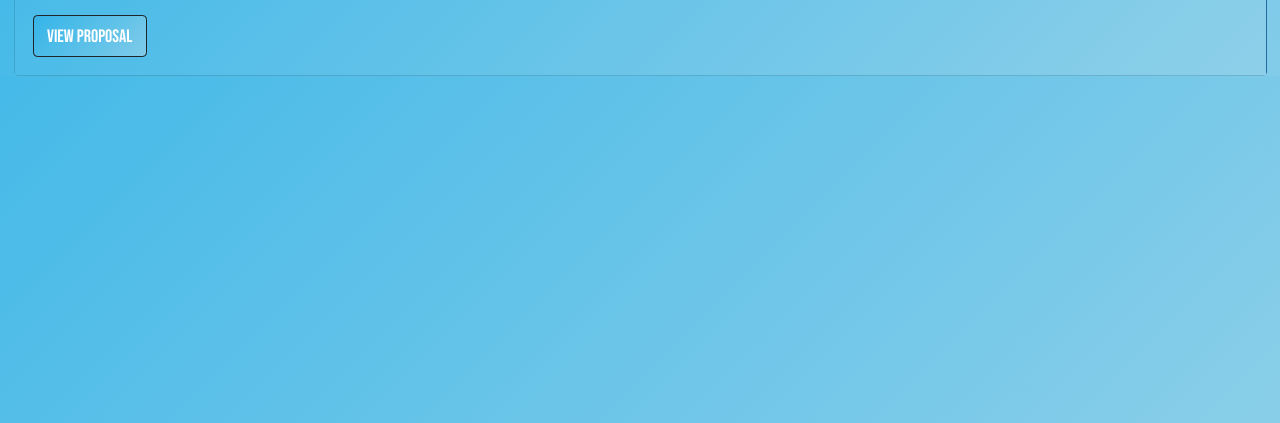
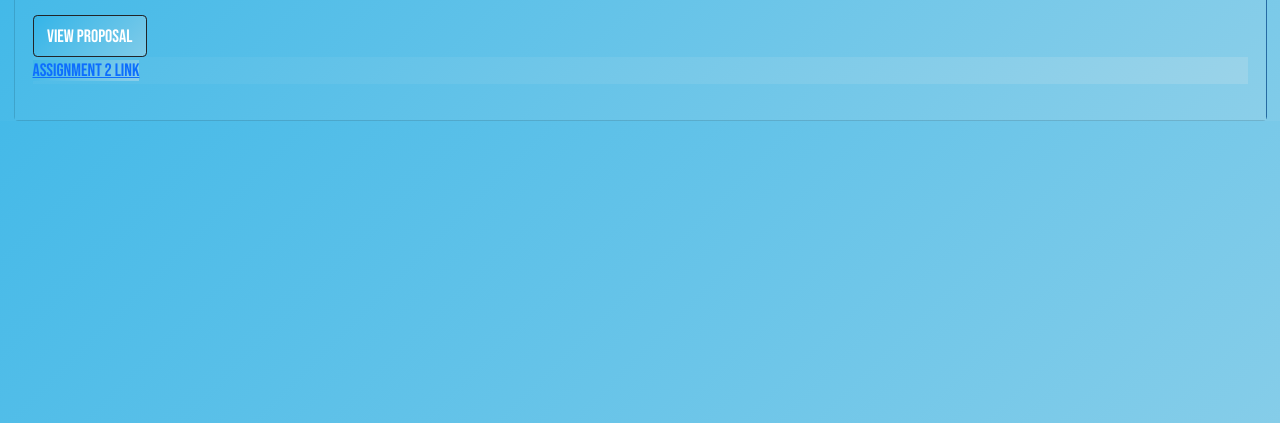
Before and after one commit to SaroshBinImran/islamic.github.io, a plain HTML site: page index.html in a window 1280 px wide. Shown: the part 377-800 px from the top of the page. Drawn offline with nearby package versions, Linux system fonts and the light colour scheme.

Commit message:
Add assignment 2 link

```diff
--- a/index.html
+++ b/index.html
@@ -24,7 +24,8 @@
                     <h3 class="card-title">Portfolio</h3>
                     <p class="card-text">Name: Muhammad Sarosh Bin Imran <br>Reg No: 3981</p>
                     <a class="btn bt-lg btn-dark" href="Proposal.pdf" target="_blank">View Proposal</a>
-                </div>
+
+ <p><a href="https://saroshbinimran.github.io/assignment2F/">Assignment 2 link</a></p></div>
 
             </div>
         </div>
```
